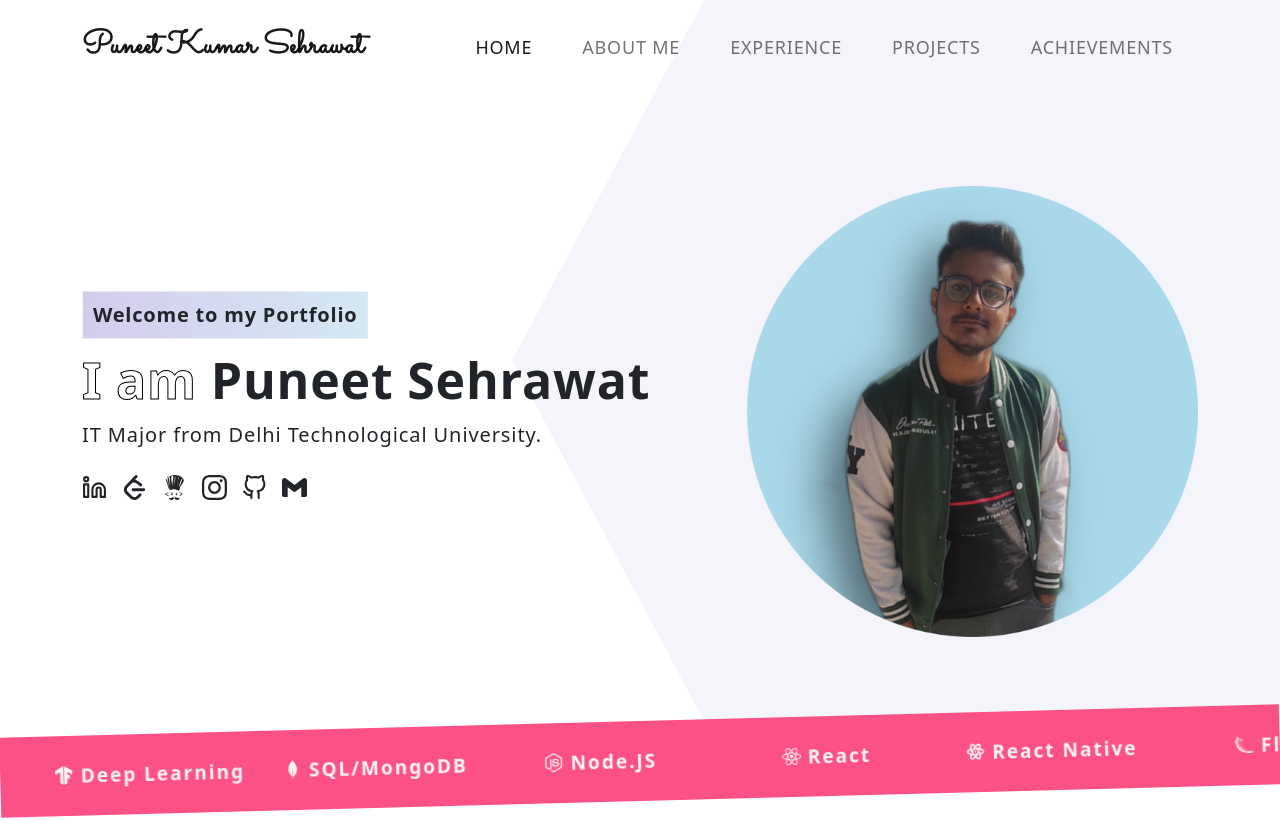
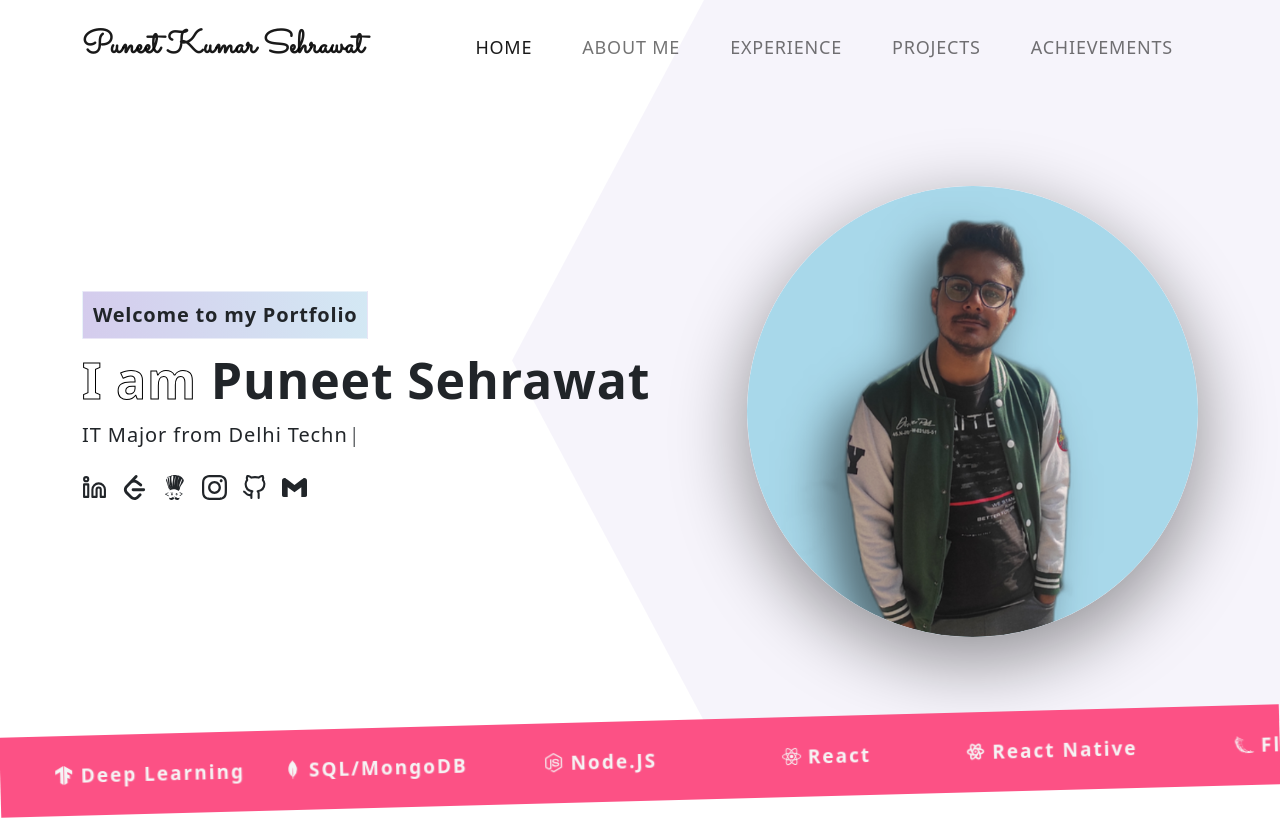
Before and after one commit to senear/senear.github.io, a React (Create React App) app: page / in a window 1280 px wide. Shown: the top 820 px of the page. Built offline with nearby package versions, Linux system fonts and the light colour scheme.

Commit message:
added type-writer effect

```diff
--- a/package.json
+++ b/package.json
@@ -15,6 +15,7 @@
     "react-on-screen": "^2.1.1",
     "react-reveal": "^1.2.2",
     "react-scripts": "5.0.1",
+    "typewriter-effect": "^2.19.0",
     "web-vitals": "^2.1.4"
   },
   "scripts": {
--- a/src/App.css
+++ b/src/App.css
@@ -58,6 +58,31 @@ input:focus,
 textarea:focus,
 select:focus {
 	outline: none;
+}
+
+/* width */
+::-webkit-scrollbar {
+	width: 0.5vw;
+}
+
+/* Track */
+::-webkit-scrollbar-track {
+	background: #f1f1f1;
+	border-radius: 10px;
+}
+
+/* Handle */
+::-webkit-scrollbar-thumb {
+	background: #3fc1c9;
+	border-radius: 10px;
+	box-shadow: rgba(17, 17, 26, 0.1) 0px 4px 16px,
+		rgba(17, 17, 26, 0.05) 0px 8px 32px;
+	transition: 10s all ease-in-out;
+}
+
+/* Handle on hover */
+::-webkit-scrollbar-thumb:hover {
+	background: #1dabb3;
 }
 
 /************ Navbar Css ************/
@@ -191,7 +216,7 @@ nav.navbar .navbar-toggler-icon:after {
 	padding: 170px 0 100px 0;
 	display: flex;
 	position: relative;
-	width:100vw;
+	width: 100vw;
 }
 
 .banner .tagline {
@@ -249,10 +274,13 @@ nav.navbar .navbar-toggler-icon:after {
 .banner svg:hover {
 	transform: translateY(-7px);
 }
-.banner img {
+.banner .header-img {
 	height: 120%;
 	animation: updown 4s linear infinite;
+	border-radius: 1000px;
+	box-shadow: rgba(0, 0, 0, 0.4) 0px 22px 70px 4px;
 }
+
 @keyframes updown {
 	0% {
 		transform: translateY(-20px);
--- a/src/Components/Banner.js
+++ b/src/Components/Banner.js
@@ -7,6 +7,7 @@ import { FiLinkedin, FiGithub } from "react-icons/fi";
 import { SiLeetcode, SiCodechef, SiInstagram, SiGmail } from "react-icons/si";
 
 import { Fade, Zoom } from "react-reveal";
+import Typewriter from "typewriter-effect";
 
 export default function Banner() {
 	return (
@@ -26,8 +27,31 @@ export default function Banner() {
 							</Fade>
 							<Fade left>
 								<h2>
-									IT Major from Delhi Technological
-									University.
+									<Typewriter
+										onInit={(typewriter) => {
+											typewriter
+												.pauseFor(2000)
+												.typeString(
+													"IT Major from Delhi Technological University."
+												)
+												.pauseFor(2500)
+												.deleteAll()
+												.typeString(
+													"Software developer from Delhi."
+												)
+												.pauseFor(2500)
+												.deleteAll()
+												.typeString(
+													"Enthusiastic Programmer."
+												)
+												.pauseFor(2500)
+												.deleteAll()
+												.start();
+										}}
+										options={{
+											loop: true,
+										}}
+									/>
 								</h2>
 							</Fade>
 							<Fade left>
@@ -74,8 +98,12 @@ export default function Banner() {
 					</Col>
 					<Col xs={12} md={6} xl={5}>
 						<Zoom>
-							<div>
-								<img src={HeaderImage} alt="Header Img" />
+							<div style={{ position: "relative" }}>
+								<img
+									className="header-img"
+									src={HeaderImage}
+									alt="Header Img"
+								/>
 							</div>
 						</Zoom>
 					</Col>
--- a/src/Components/Experience.js
+++ b/src/Components/Experience.js
@@ -70,7 +70,7 @@ export default function Experience() {
 							<div className="experience-content">
 								<div className="experience-flex">
 									<h5>Fullstack Developer Intern 1</h5>
-									<h5>November 2020 - January 2021</h5>
+									<h5>Nov 2020 - Jan 2021</h5>
 								</div>
 								<div className="experience-details">
 									<ul>
--- a/src/Components/Projects.js
+++ b/src/Components/Projects.js
@@ -113,11 +113,9 @@ export default function Projects() {
 												Aidway provides an easy to use
 												method for the victims to
 												contact and track an emergency
-												service. As soon as the victim
-												sends a distress call, it is
-												redirected to the currently
-												functioning emergency call
-												centre of India.
+												service. Vicitims can report an
+												emergencyand track it real time
+												using a map.
 											</p>
 										</div>
 									</div>
@@ -386,7 +384,7 @@ export default function Projects() {
 											<p>
 												This apps is built for foodies
 												and recommends Restaurants to
-												the users based on their mood
+												them based on their mood
 												and preference. Also, in this
 												COVID-19 pandemic users can view
 												restaurants in 360° VR views
```
Also changed, not shown: src/assets/zigzag.svg (added), 1 other file (tests, documents, lock files or other folders).
